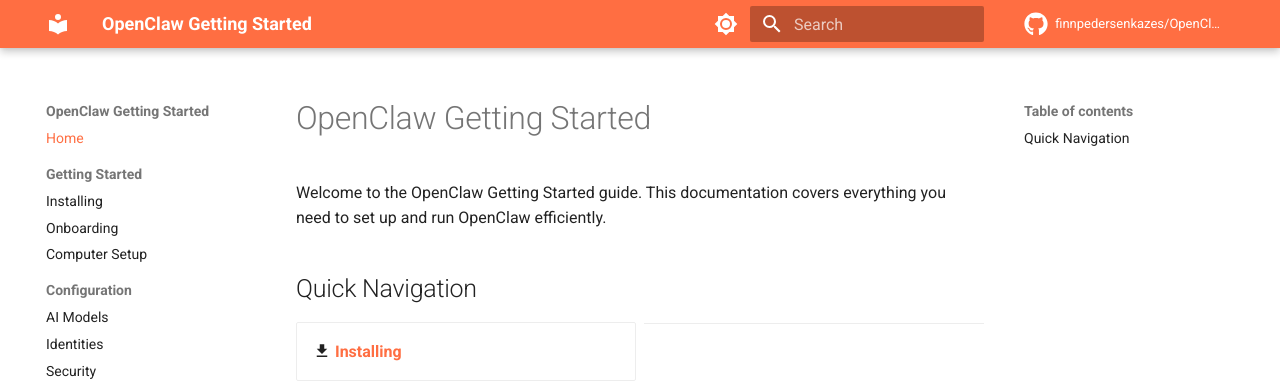
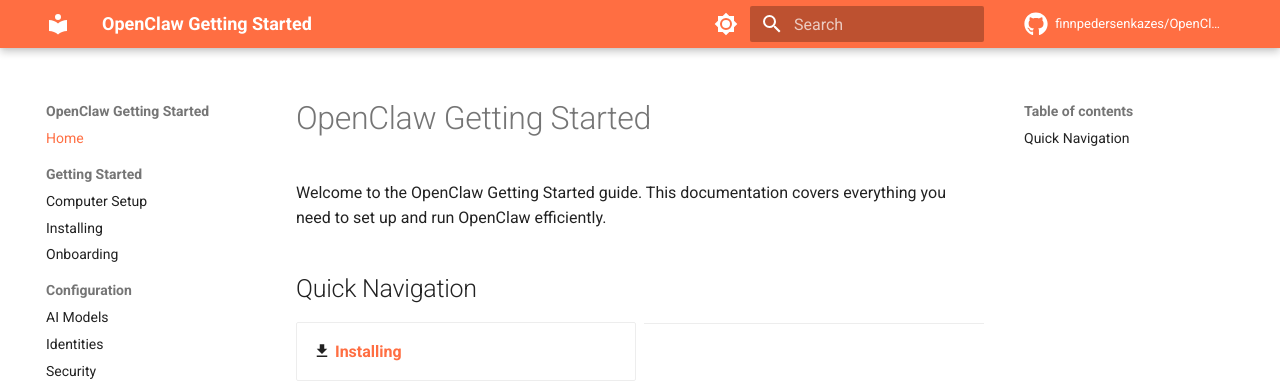
Before and after one commit to finnpedersenkazes/OpenClawGettingStarted, an MkDocs documentation site: the page built from docs/index.md, in a window 1280 px wide. Shown: the top 385 px of the page. Built offline with MkDocs 1.6.1 and Material for MkDocs 9.7.7, drawn with Linux system fonts in a browser that asks for light colours; comment, search, counter and statistics services are not loaded; some of the changed lines change nothing that is shown.

Commit message:
Reorder menu

```diff
--- a/mkdocs.yml
+++ b/mkdocs.yml
@@ -61,9 +61,9 @@
 nav:
   - Home: index.md
   - Getting Started:
+      - Computer Setup: Computer.md
       - Installing: Installing.md
       - Onboarding: Onboarding.md
-      - Computer Setup: Computer.md
   - Configuration:
       - AI Models: Models.md
       - Identities: Identities.md
```
Also changed, not shown: 1 other file.
